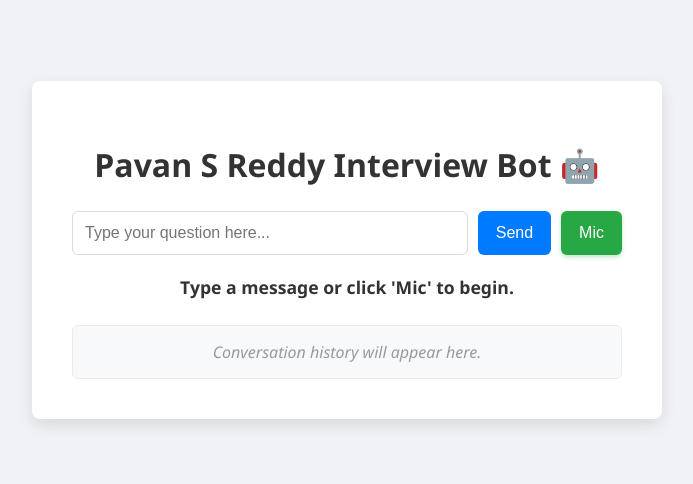
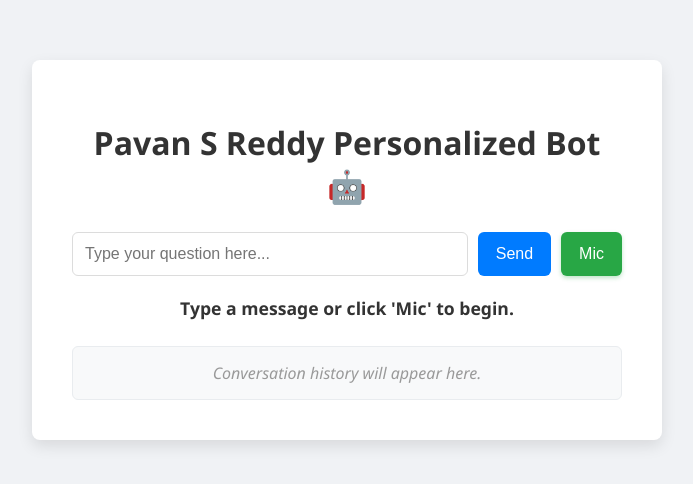
Before and after one commit to pavansreddy27/Voicebot-webapp, a website: page index.html in a window 1280 px wide. Shown: the part 150-634 px from the top of the page, without its empty margins (293-986 px from the left). Drawn offline with Linux system fonts and the light colour scheme.

```diff
--- a/index.html
+++ b/index.html
@@ -3,7 +3,7 @@
 <head>
     <meta charset="UTF-8">
     <meta name="viewport" content="width=device-width, initial-scale=1.0">
-    <title>Personalized Voice Bot Demo</title>
+    <title>Personalized Voice Bot </title>
     <style>
         /* Classic, Professional Design */
         body {
@@ -168,7 +168,7 @@
 </head>
 <body>
     <div class="container">
-        <h1>Pavan S Reddy Interview Bot 🤖</h1>
+        <h1>Pavan S Reddy Personalized Bot 🤖</h1>
 
         <div class="input-group">
             <input type="text" id="text-input" placeholder="Type your question here...">
```
